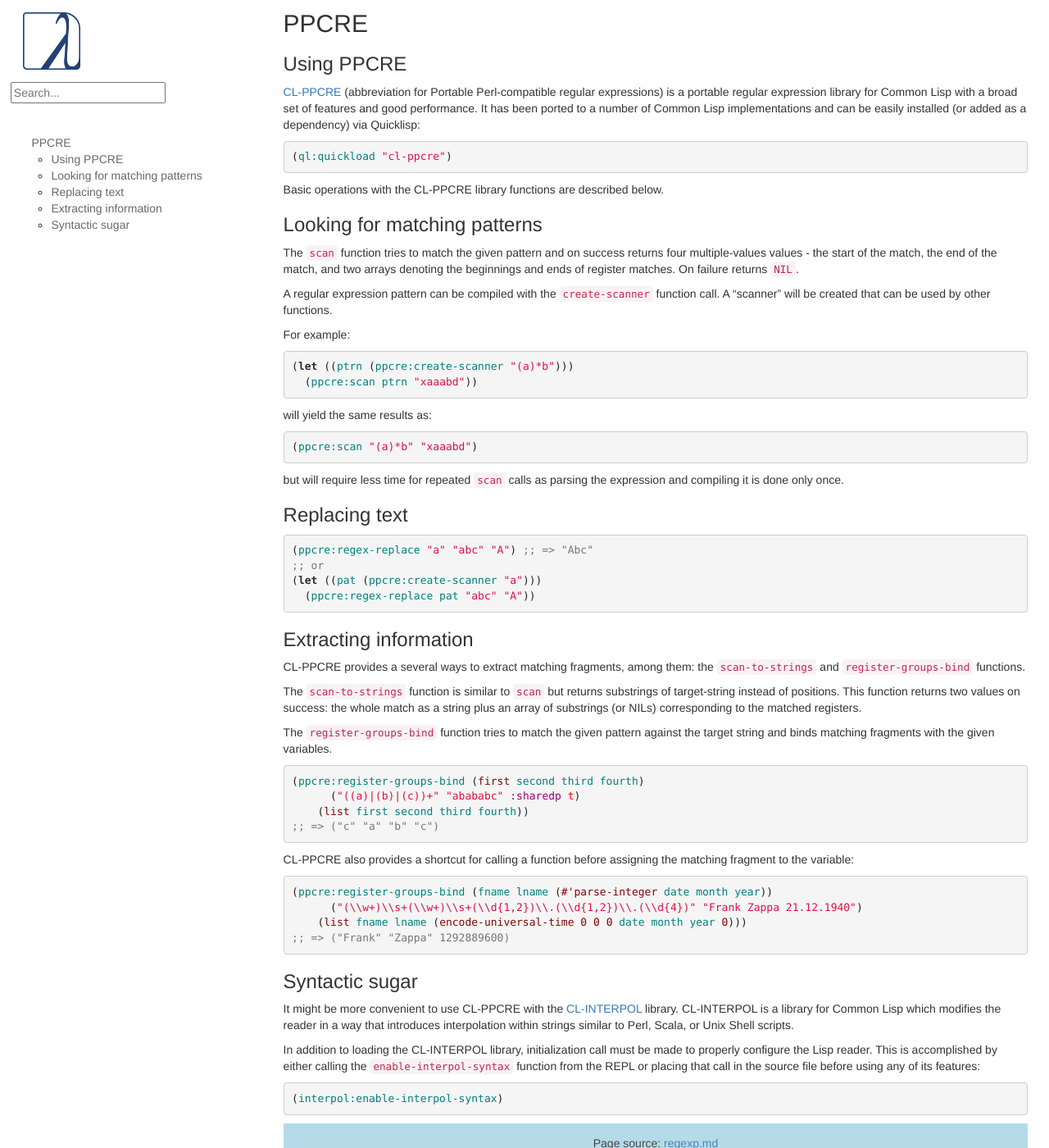
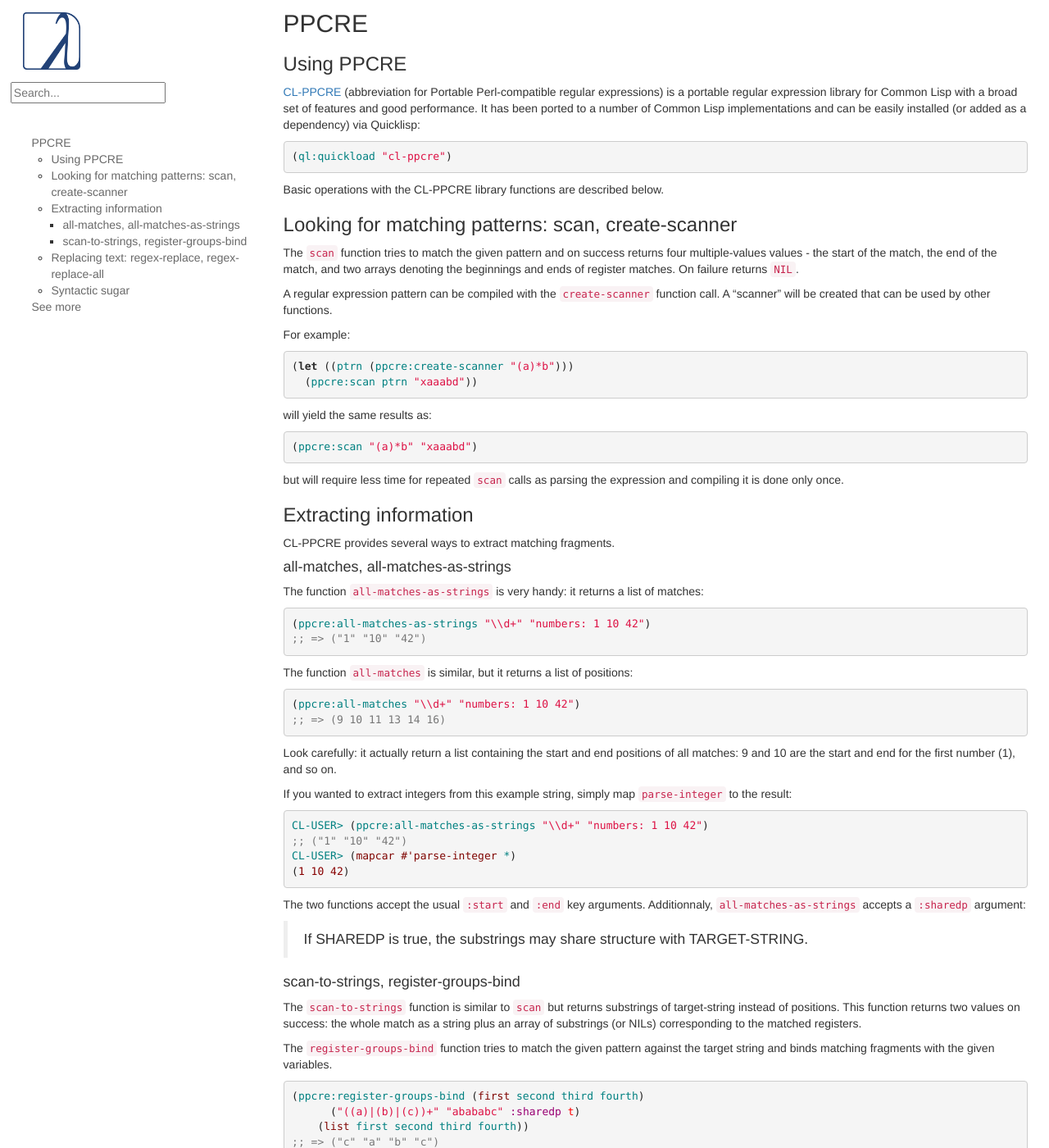
Before and after one commit to LispCookbook/cl-cookbook, a Jekyll site: the page built from regexp.md, in a window 1280 px wide and 1400 px high, scrolled down 382 px. Shown: the whole window at 82% size. Built offline with Jekyll 4.4.1, drawn with Linux system fonts in a browser that asks for light colours; some of the changed text lies outside the part shown.

Commit message:
regexp: all-matches[-as-strings]
hello Advent Of Code

```diff
--- a/regexp.md
+++ b/regexp.md
@@ -41,7 +41,7 @@ Basic operations with the CL-PPCRE library functions are described
 below.
 
 
-### Looking for matching patterns
+### Looking for matching patterns: scan, create-scanner
 
 The `scan` function tries to match the given pattern and on success
 returns four multiple-values values - the start of the match, the end
@@ -69,19 +69,45 @@ but will require less time for repeated `scan` calls as parsing the
 expression and compiling it is done only once.
 
 
-### Replacing text
+### Extracting information
+
+CL-PPCRE provides several ways to extract matching fragments.
+
+#### all-matches, all-matches-as-strings
+
+The function `all-matches-as-strings` is very handy: it returns a list of matches:
 
 ~~~lisp
-(ppcre:regex-replace "a" "abc" "A") ;; => "Abc"
-;; or
-(let ((pat (ppcre:create-scanner "a")))
-  (ppcre:regex-replace pat "abc" "A"))
+(ppcre:all-matches-as-strings "\\d+" "numbers: 1 10 42")
+;; => ("1" "10" "42")
 ~~~
 
-### Extracting information
+The function `all-matches` is similar, but it returns a list of positions:
 
-CL-PPCRE provides a several ways to extract matching fragments, among
-them: the `scan-to-strings` and `register-groups-bind` functions.
+~~~lisp
+(ppcre:all-matches "\\d+" "numbers: 1 10 42")
+;; => (9 10 11 13 14 16)
+~~~
+
+Look carefully: it actually return a list containing the start and end
+positions of all matches: 9 and 10 are the start and end for the first
+number (1), and so on.
+
+If you wanted to extract integers from this example string, simply map
+`parse-integer` to the result:
+
+~~~lisp
+CL-USER> (ppcre:all-matches-as-strings "\\d+" "numbers: 1 10 42")
+;; ("1" "10" "42")
+CL-USER> (mapcar #'parse-integer *)
+(1 10 42)
+~~~
+
+The two functions accept the usual `:start` and `:end` key arguments. Additionnaly, `all-matches-as-strings` accepts a `:sharedp` argument:
+
+> If SHAREDP is true, the substrings may share structure with TARGET-STRING.
+
+#### scan-to-strings, register-groups-bind
 
 The `scan-to-strings` function is similar to `scan` but returns
 substrings of target-string instead of positions. This function
@@ -109,11 +135,21 @@ assigning the matching fragment to the variable:
 ;; => ("Frank" "Zappa" 1292889600)
 ~~~
 
+### Replacing text: regex-replace, regex-replace-all
+
+~~~lisp
+(ppcre:regex-replace "a" "abc" "A") ;; => "Abc"
+;; or
+(let ((pat (ppcre:create-scanner "a")))
+  (ppcre:regex-replace pat "abc" "A"))
+~~~
+
+
 ### Syntactic sugar
 
-It might be more convenient to use CL-PPCRE with the
-[CL-INTERPOL](https://github.com/edicl/cl-interpol)
-library. CL-INTERPOL is a library for Common Lisp which modifies the
+You might like to use CL-PPCRE with the
+[**cl-interpol**](https://edicl.github.io/cl-interpol/#regular)
+library. cl-interpol is a library for Common Lisp which modifies the
 reader in a way that introduces interpolation within strings similar
 to Perl, Scala, or Unix Shell scripts.
 
@@ -126,3 +162,11 @@ of its features:
 ~~~lisp
 (interpol:enable-interpol-syntax)
 ~~~
+
+In this mode you can write regular expressions in-between `#?/` and `/`.
+
+## See more
+
+- [cl-ppcre on common-lisp-libraries.readthedocs.io](https://common-lisp-libraries.readthedocs.io/cl-ppcre/) and read on: `do-matches`, `do-matches-as-strings`,
+  `do-register-groups`, `do-scans`, `parse-string`, `regex-apropos`,
+  `quote-meta-chars`, `split`…
```
